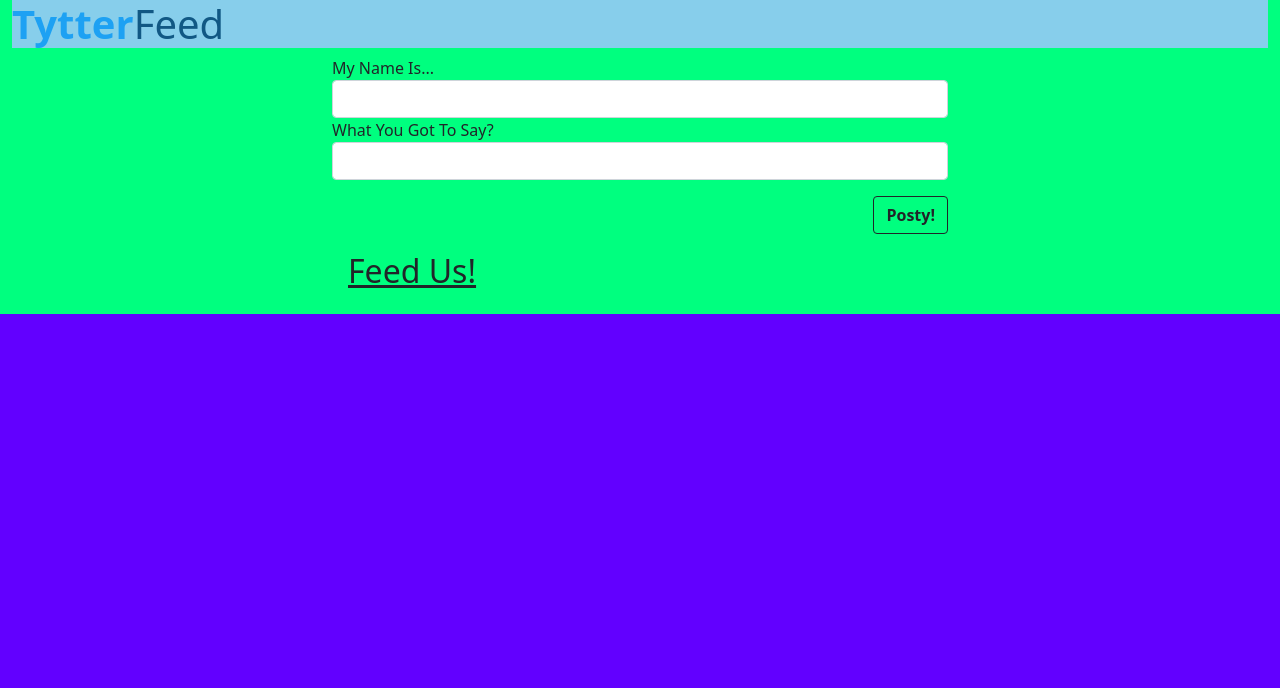
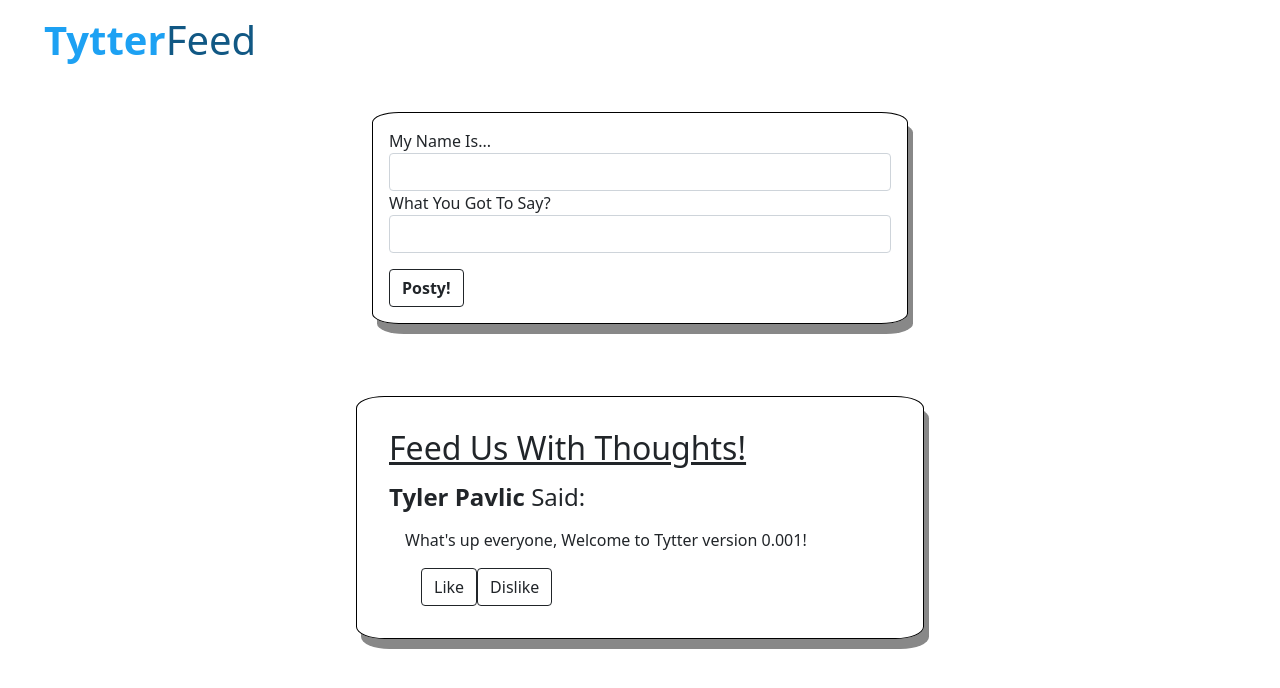
Before and after one commit to TPavZ/dCC_Social_Feed_Project, a React (Create React App) app: page / in a window 1280 px wide. Shown: the top 688 px of the page. Built offline with nearby package versions, Linux system fonts and the light colour scheme.

Commit message:
Simple style formatting.

```diff
--- a/src/App.css
+++ b/src/App.css
@@ -5,19 +5,29 @@ h1 {
     color: rgb(17, 88, 132);
 }
 
+
 .post-box {
     margin-top: 2em;
     padding: 1em;
+    border-style: solid;
+    border-width: 1px;
+    border-color: black;
+    padding: 1em;
+    box-shadow: 5px 10px #888888;
+    border-radius: 5%;
 }
-
 .title {
-    background-color: skyblue;
+    background-color: rgb(255, 255, 255);
 }
 
 html {
-    background-color: rgb(98, 0, 255);
+    background-color: rgb(255, 255, 255) !important;
 }
 
 .container-fluid {
-    background-color: springgreen;
+    background-color: rgb(255, 255, 255);
 }
+
+div {
+    margin: 1em;
+}
--- a/src/App.js
+++ b/src/App.js
@@ -5,7 +5,7 @@ import './App.css'
 
 function App() {
 
-  const [entries, setEntries] = useState([])
+  const [entries, setEntries] = useState([{name: "Tyler Pavlic", post: "What's up everyone, Welcome to Tytter version 0.001!"}])
 
   function addNewPost(entry) {
     let tempEntries = [entry, ...entries];
@@ -26,7 +26,7 @@ function App() {
           <br />
           <div className="post-box">
             <div className="post-title">
-              <h2><u>Feed Us!</u></h2>
+              <h2><u>Feed Us With Thoughts!</u></h2>
             </div>
             <PostDisplay parentPosts={entries} />
           </div>
--- a/src/Components/LikeDislike/LikeDislikeStyle.css
+++ /dev/null
@@ -1,3 +0,0 @@
-button.btn.btn-outline-secondary {
-    border-color: rgb(0, 0, 0);
-}
--- /dev/null
+++ b/src/Components/PostDisplay/PostDisplay.css
@@ -0,0 +1,3 @@
+h4 {
+    color: burlywood;
+}
--- a/src/Components/PostDisplay/PostDisplay.jsx
+++ b/src/Components/PostDisplay/PostDisplay.jsx
@@ -1,17 +1,18 @@
 import LikeDislikeButton from "../LikeDislikeButton/LikeDislikeButton";
 
+const PostDisplay = (props) => {
 
-
-const PostDisplay = (props) => {
     return (
         props.parentPosts.map((entry) => {
             return (
                 <div>
-                    <h4>{entry.name}</h4>
-                    <p>{entry.post}</p>
-                    <LikeDislikeButton />
-                </div>
-            )
+                    <h4><strong>{entry.name}</strong> Said:</h4>
+                    <div>
+                        <p>{entry.post}</p>
+                        <LikeDislikeButton />
+                    </div>
+                </div >
+            );
         }));
 }
 
--- a/src/Components/PostEntry/PostEntry.css
+++ b/src/Components/PostEntry/PostEntry.css
@@ -1,3 +1,10 @@
-.sub-button {
-    float: right;
+.form-group {
+    margin-top: 2em;
+    padding: 1em;
+    border-style: solid;
+    border-width: 1px;
+    border-color: black;
+    padding: 1em;
+    box-shadow: 5px 10px #888888;
+    border-radius: 5%;
 }
--- a/src/Components/PostEntry/PostEntry.jsx
+++ b/src/Components/PostEntry/PostEntry.jsx
@@ -19,13 +19,9 @@ const PostEntry = (props) => {
             <div className="form-group">
                 <label>My Name Is...</label>
                 <input type='text' className="form-control" value={name} onChange={(event) => setName(event.target.value)} />
-            </div>
-            <div className="form-group">
                 <label>What You Got To Say?</label>
                 <input type='text' className="form-control" value={post} onChange={(event) => setPost(event.target.value)} />
-                <div className="sub-button">
-                    <button type='submit' className="btn btn-outline-dark" style={{ 'marginTop': '1em' }}><strong>Posty!</strong></button>
-                </div>
+                <button type='submit' className="btn btn-outline-dark" style={{ 'marginTop': '1em' }}><strong>Posty!</strong></button>
             </div>
         </form>
     );
```
Also changed, not shown: src/Components/LikeDislike/LikeDislike.jsx (deleted, +0 -22 lines).
